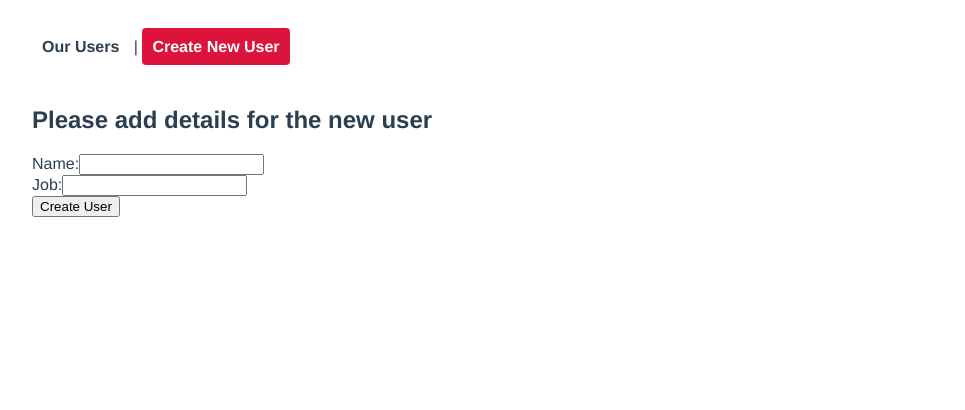
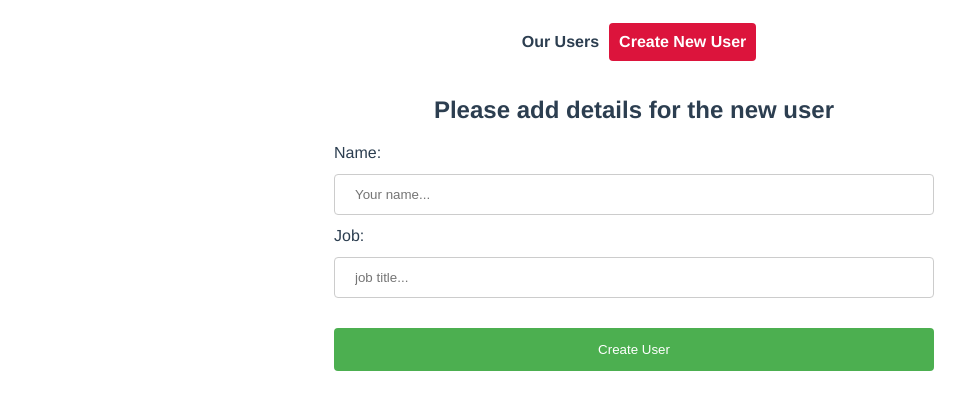
Before and after one commit to Leon-Mbegera/VueTest, a Vue app: page /users/new in a window 1280 px wide. Shown: the top 410 px of the page, without its empty margins (6-971 px from the left). Built offline with nearby package versions, Linux system fonts and the light colour scheme.

Commit message:
Style users home page buttons

```diff
--- a/src/App.vue
+++ b/src/App.vue
@@ -1,6 +1,6 @@
 <template>
   <div id="nav-header">
-    <router-link to="/">Our Users</router-link> |
+    <router-link to="/">Our Users</router-link>
     <router-link :to="{ name: 'CreateUser' }">Create New User</router-link>
   </div>
   <router-view />
@@ -22,7 +22,9 @@ export default {
 }
 
 #nav-header {
-  padding: 30px 0;
+  padding: 15px 0;
+  display: flex;
+  justify-content: center;
 }
 
 #nav-header a {
--- a/src/components/CreateUser.vue
+++ b/src/components/CreateUser.vue
@@ -1,23 +1,19 @@
 <template>
-    <form @submit.prevent="onSubmit">
+    <div id=form-wrapper>
         <h2 class="form-heading">
             Please add details for the new user
         </h2>
-        <div>
-            <div>
-                <label for="new-name-input">Name:</label>
-                <input type="text" id="new-name-input" name="new-name" autocomplete="off" v-model="nameInput"
-                    class="input__lg" required />
-            </div>
-            <div>
-                <label for="new-job-input">Job:</label>
-                <input type="text" id="new-job-input" name="new-job" autocomplete="off" v-model="jobInput"
-                    class="input__lg" required />
-            </div>
-        </div>
-        <button type="submit">Create User</button>
-    </form>
+        <form @submit.prevent="onSubmit">
 
+            <label for="new-name-input">Name:</label>
+            <input type="text" id="new-name-input" name="new-name" autocomplete="off" v-model="nameInput"
+                class="input__lg p" required placeholder="Your name..." />
+            <label for="new-job-input">Job:</label>
+            <input type="text" id="new-job-input" name="new-job" autocomplete="off" v-model="jobInput" class="input__lg"
+                required placeholder="job title..." />
+            <input type="submit" value="Create User" />
+        </form>
+    </div>
 </template>
 
 <script setup>
@@ -48,3 +44,43 @@ const onSubmit = () => {
         })
 }
 </script>
+
+<style scoped>
+#form-wrapper {
+    display: flex;
+    justify-content: center;
+    flex-direction: column;
+}
+
+.form-heading {
+    margin: 20px auto;
+}
+
+form {
+    display: flex;
+    justify-content: center;
+    flex-direction: column;
+    margin: 0 auto;
+}
+
+input[type=text] {
+    width: 600px;
+    padding: 12px 20px;
+    margin: 12px 0;
+    display: inline-block;
+    border: 1px solid #ccc;
+    border-radius: 4px;
+    box-sizing: border-box;
+}
+
+input[type=submit] {
+    width: 600px;
+    background-color: #4CAF50;
+    color: white;
+    padding: 14px 20px;
+    margin: 18px 0;
+    border: none;
+    border-radius: 4px;
+    cursor: pointer;
+}
+</style>
--- a/src/components/ListUsers.vue
+++ b/src/components/ListUsers.vue
@@ -1,23 +1,31 @@
 <template>
     <div class="users-wrapper">
         <div v-for="user in listUsers" :key="user.id" class="user-wrapper">
-            <div>
-                <p>{{ user.first_name }} {{ user.last_name }}</p>
-                <p>{{ user.email }}</p>
+            <div class="details-box">
+                <div class="user-names">
+                    <p>{{ user.first_name }} {{ user.last_name }}</p>
+                    <p>{{ user.email }}</p>
+                </div>
+                <div>
+                    <img :src="user.avatar" alt="user-image" />
+                </div>
             </div>
-            <img src="../assets/logo.png" alt="user-image" />
-            <router-link :to="{ name: 'UserDetails', params: { id: user.id } }">Update User</router-link>
+            <button class="details-btn">
+                <router-link :to="{ name: 'UserDetails', params: { id: user.id } }" class="router-link">Update
+                    User</router-link>
+            </button>
         </div>
     </div>
     <div>
-        <button v-if="paginate" @click="toggler" class="btn">Previous</button>
-        <button v-else @click="toggler" class="btn">Next</button>
+        <button v-if="paginate" @click="toggler" class="update-btn">Previous</button>
+        <button v-else @click="toggler" class="update-btn">Next</button>
     </div>
 </template>
 
 
 <script setup>
 import { ref, watch } from "vue";
+
 
 const listUsers = ref([]);
 const pageNumber = ref(1)
@@ -56,23 +64,58 @@ watch(paginate, () => {
 
 <style scoped>
 .users-wrapper {
-    border: 2px solid red;
     padding: 5px;
     display: grid;
     grid-template-rows: auto auto;
     grid-template-columns: auto auto auto;
     row-gap: 30px;
+    column-gap: 10px;
 }
 
 .user-wrapper {
     width: 420px;
+    height: 240px;
     border: 2px solid #2c3e50;
     border-radius: 5px;
     display: flex;
+    flex-direction: column;
     justify-content: center;
+    padding: 0;
+
 }
 
-.btn {
-    color: blue;
+.details-box {
+    display: flex;
+    flex-direction: row;
+    justify-content: space-around;
+}
+
+.details-btn {
+    padding: 10px;
+    background-color: #41B883;
+    border: none;
+    margin-bottom: 0;
+}
+
+.router-link {
+    text-decoration: none;
+    font-weight: 700;
+    font-size: 16px;
+    font-family: Verdana, Geneva, Tahoma, sans-serif
+}
+
+.update-btn {
+    padding: 10px;
+    width: 165px;
+    margin: 10px;
+    border: none;
+    border-radius: 5px;
+    color: white;
+    background: crimson;
+}
+
+.user-name {
+    font-family: Cambria, Cochin, Georgia, Times, 'Times New Roman', serif;
+    font-weight: 500;
 }
 </style>
--- a/src/components/UserDetails.vue
+++ b/src/components/UserDetails.vue
@@ -1,33 +1,24 @@
 <template>
-    <h1>User Details Page</h1>
-    <form @submit.prevent="putUserDetails">
+    <div id="form-wrapper">
         <h2 class="form-heading">
             Please edit only the first name, last name and job fields !
         </h2>
-        <div>
-            <div>
+        <form @submit.prevent="putUserDetails">
             <label for="first-name-input">First Name:</label>
             <input type="text" id="first-name-input" name="first-name" autocomplete="off" v-model="firstName"
                 class="input__lg" required />
-            </div>
-            <div>
             <label for="last-name-input">Last Name:</label>
             <input type="text" id="last-name-input" name="last-name" autocomplete="off" v-model="lastName"
                 class="input__lg" required />
-            </div>
-            <div>
             <label for="new-job-input">Job:</label>
-                <input type="text" id="new-job-input" name="new-job" autocomplete="off" v-model="jobInput"
-                    class="input__lg" required />
-            </div>
-            <div>
+            <input type="text" id="new-job-input" name="new-job" autocomplete="off" v-model="jobInput" class="input__lg"
+                required />
             <label for="email-input">Email:</label>
             <input type="email" id="email-input" name="email-input" autocomplete="off" v-model="emailInput"
                 class="input__lg" disabled />
+            <input type="submit" value="Edit User" />
+        </form>
     </div>
-        </div>
-        <button type="submit">Edit User</button>
-    </form>
 </template>
 
 <script>
@@ -84,6 +75,44 @@ export default {
 
 </script>
 
-<style>
+<style scoped>
+#form-wrapper {
+    display: flex;
+    justify-content: center;
+    flex-direction: column;
+    margin: 0 auto;
+}
 
+.form-heading {
+    margin: 20px auto;
+}
+
+form {
+    display: flex;
+    justify-content: center;
+    flex-direction: column;
+    margin: 0 auto;
+}
+
+input[type=text],
+input[type=email] {
+    width: 600px;
+    padding: 12px 20px;
+    margin: 12px 0;
+    display: inline-block;
+    border: 1px solid #ccc;
+    border-radius: 4px;
+    box-sizing: border-box;
+}
+
+input[type=submit] {
+    width: 600px;
+    background-color: #4CAF50;
+    color: white;
+    padding: 14px 20px;
+    margin: 18px 0;
+    border: none;
+    border-radius: 4px;
+    cursor: pointer;
+}
 </style>
```
Lines whose indentation alone changed are shown as unchanged.
